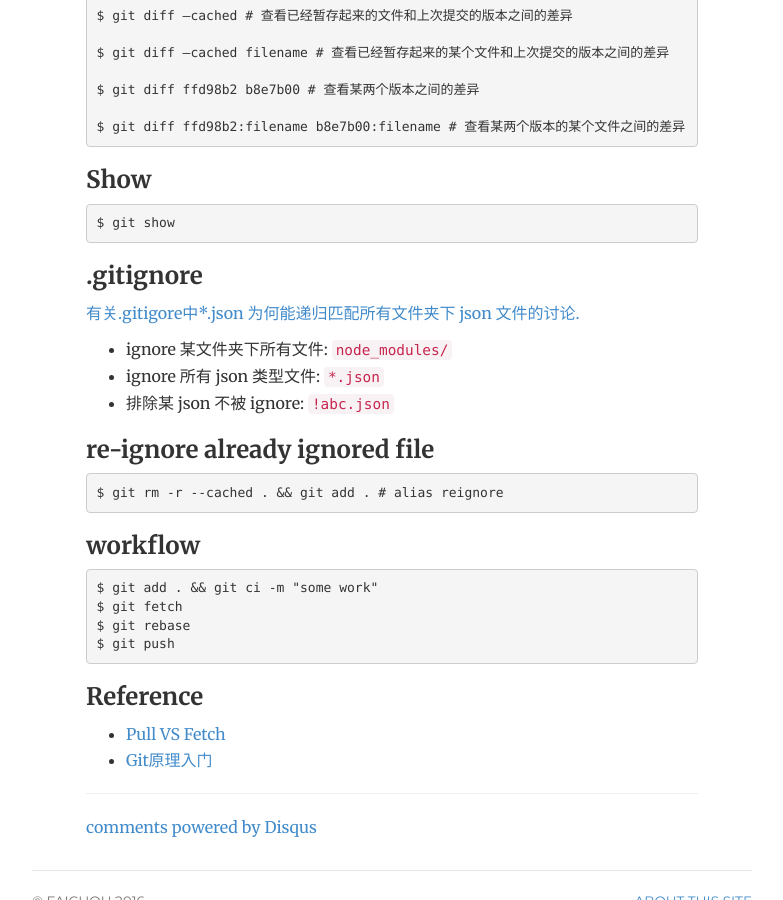
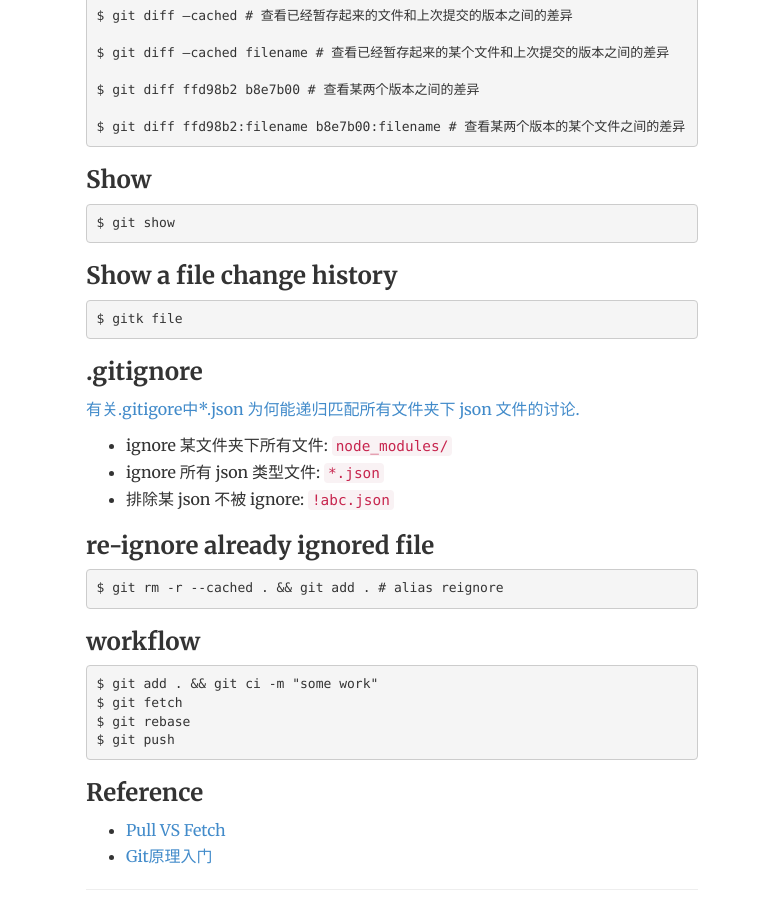
Before and after one commit to FaiChou/faichou.github.io, a Jekyll site: the page built from _posts/2018-10-12-Git速记.md, in a window 1280 px wide and 900 px high, scrolled down 3247 px. Shown: the whole window, without its empty margins (248-1031 px from the left). Built offline with Jekyll 4.4.1, drawn with Linux system fonts in a browser that asks for light colours; comment, search, counter and statistics services are not loaded.

Commit message:
update post

````diff
--- a/_posts/2018-10-12-Git速记.md
+++ b/_posts/2018-10-12-Git速记.md
@@ -145,6 +145,12 @@ $ git diff ffd98b2:filename b8e7b00:filename # 查看某两个版本的某个文
 $ git show
 ```
 
+### Show a file change history
+
+```bash
+$ gitk file
+```
+
 ### .gitignore
 
 [有关.gitigore中*.json 为何能递归匹配所有文件夹下 json 文件的讨论.](https://www.v2ex.com/t/453798)
````
